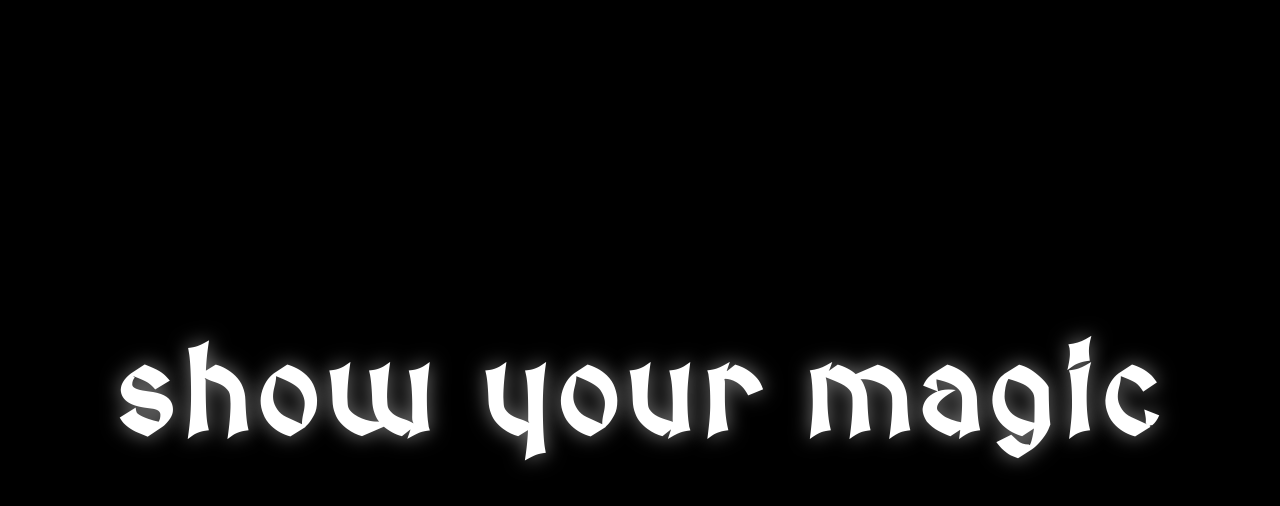
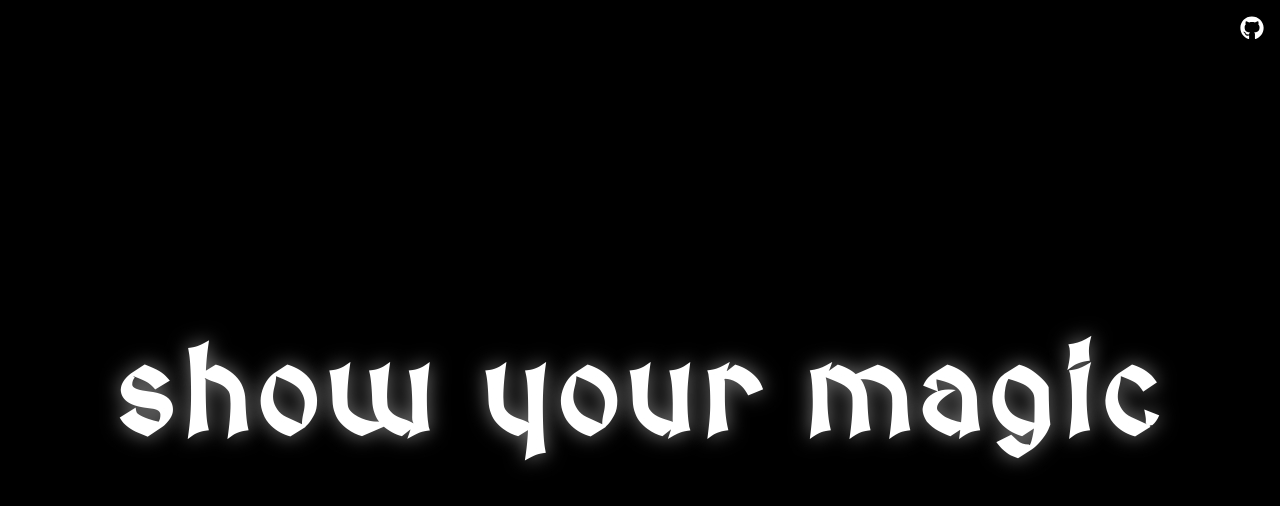
Before and after one commit to LiMingHuaGit/show_wand_input, a Next.js app: page / in a window 1280 px wide. Shown: the top 506 px of the page. Built offline with nearby package versions, Linux system fonts and the light colour scheme.

Commit message:
add git link

```diff
--- a/app/page.tsx
+++ b/app/page.tsx
@@ -1,10 +1,11 @@
-'use client'
+"use client";
 import { useState, useEffect } from "react";
 import { MagicAnimation } from "./components/MagicAnimation";
+import { FaGithub } from "react-icons/fa";
 
 export default function Home() {
   const [magics, setMagics] = useState<string[]>([]);
-  const [currentInput, setCurrentInput] = useState('');
+  const [currentInput, setCurrentInput] = useState("");
   const [hasFirstInput, setHasFirstInput] = useState(false);
   const [titleFloating, setTitleFloating] = useState(false);
   const [animationKey, setAnimationKey] = useState(0);
@@ -13,12 +14,12 @@
 
   useEffect(() => {
     const handleKeyPress = (e: KeyboardEvent) => {
-      if (e.key === 'Enter') {
+      if (e.key === "Enter") {
         if (currentInput.trim()) {
-          setMagics(prev => [...prev, currentInput.trim()]);
+          setMagics((prev) => [...prev, currentInput.trim()]);
 
-          if (currentInput.toLowerCase().includes('upanddown')) {
-            setAnimationKey(prev => prev + 1);
+          if (currentInput.toLowerCase().includes("upanddown")) {
+            setAnimationKey((prev) => prev + 1);
             setIsLight(true);
             setShowAnimation(true);
             setHasFirstInput(true);
@@ -39,59 +40,52 @@
             }
           }
 
-          setCurrentInput('');
+          setCurrentInput("");
         }
-      }
-      else if (e.key === 'Backspace') {
-        setCurrentInput(prev => prev.slice(0, -1));
-      }
-      else if (e.key.length === 1) {
-        setCurrentInput(prev => prev + e.key);
+      } else if (e.key === "Backspace") {
+        setCurrentInput((prev) => prev.slice(0, -1));
+      } else if (e.key.length === 1) {
+        setCurrentInput((prev) => prev + e.key);
       }
     };
 
-    window.addEventListener('keydown', handleKeyPress);
-    return () => window.removeEventListener('keydown', handleKeyPress);
+    window.addEventListener("keydown", handleKeyPress);
+    return () => window.removeEventListener("keydown", handleKeyPress);
   }, [currentInput, hasFirstInput]);
 
   return (
-    <div className={`min-h-screen flex flex-col items-center transition-colors duration-1000 relative
-      ${isLight ? 'bg-white text-black' : 'bg-black text-white'}`}>
-      <div className={`transition-all duration-1000 ease-in-out fixed
-        ${hasFirstInput
-          ? 'top-0 left-0 right-0 z-10'
-          : 'inset-0 flex items-center justify-center'}`}>
+    <div
+      className={`min-h-screen flex flex-col items-center transition-colors duration-1000 relative
+      ${isLight ? "bg-white text-black" : "bg-black text-white"}`}>
+      <a
+        href="https://github.com/LiMingHuaGit/show_wand_input"
+        target="_blank"
+        rel="noopener noreferrer"
+        className="fixed top-4 right-4 text-2xl transition-transform hover:scale-110 z-50" // 增加 z-50
+        title="GitHub Repository">
+        <FaGithub className={isLight ? "text-black" : "text-white"} />
+      </a>
+      <div
+        className={`transition-all duration-1000 ease-in-out fixed inset-0 flex items-center justify-center z-10`}>
         <h1
-          className={`font-magic tracking-wider transition-all duration-1000 ease-in-out text-center mx-auto
-            ${hasFirstInput
-              ? 'text-3xl' + (titleFloating ? ' -translate-y-16 opacity-0' : '')
-              : 'text-[120px] font-black leading-normal'
-            }`}
+          className={`font-magic tracking-wider transition-all duration-1000 ease-in-out text-center mx-auto text-[120px] font-black leading-normal`}
           style={{
-            textShadow: isLight
-              ? '0 0 10px rgba(0, 0, 0, 0.3)'
-              : '0 0 20px rgba(255, 255, 255, 0.5)'
-          }}
-        >
+            textShadow: "0 0 20px rgba(255, 255, 255, 0.5)",
+          }}>
           show your magic
         </h1>
       </div>
 
-      {showAnimation && (
-        <MagicAnimation
-          key={animationKey}
-          type="upanddown"
-        />
-      )}
+      {showAnimation && <MagicAnimation key={animationKey} type="upanddown" />}
 
-      <div className={`fixed left-8 bottom-24 w-1/5 max-h-[33vh] overflow-y-auto space-y-4
+      <div
+        className={`fixed left-8 bottom-24 w-1/5 max-h-[33vh] overflow-y-auto space-y-4
         scrollbar-thin scrollbar-thumb-gray-300 scrollbar-track-transparent`}>
         {magics.map((magic, index) => (
           <div
             key={index}
             className={`p-4 rounded-lg shadow-md animate-fade-out-slow text-base
-              ${isLight ? 'bg-white/80' : 'bg-black/80'} backdrop-blur-sm`}
-          >
+              ${isLight ? "bg-white/80" : "bg-black/80"} backdrop-blur-sm`}>
             {magic}
           </div>
         ))}
@@ -99,8 +93,11 @@
 
       <div
         className={`fixed left-8 bottom-8 text-2xl transition-all duration-1000 ease-out
-          ${currentInput ? 'opacity-100 translate-y-0' : 'opacity-0 translate-y-10'}`}
-      >
+          ${
+            currentInput
+              ? "opacity-100 translate-y-0"
+              : "opacity-0 translate-y-10"
+          }`}>
         {currentInput}
       </div>
     </div>
--- a/package.json
+++ b/package.json
@@ -12,6 +12,7 @@
     "next": "15.0.2",
     "react": "^18.2.0",
     "react-dom": "^18.2.0",
+    "react-icons": "^5.3.0",
     "serve": "^14.2.1"
   },
   "devDependencies": {
```
Also changed, not shown: 1 other file (tests, documents, lock files or other folders).
